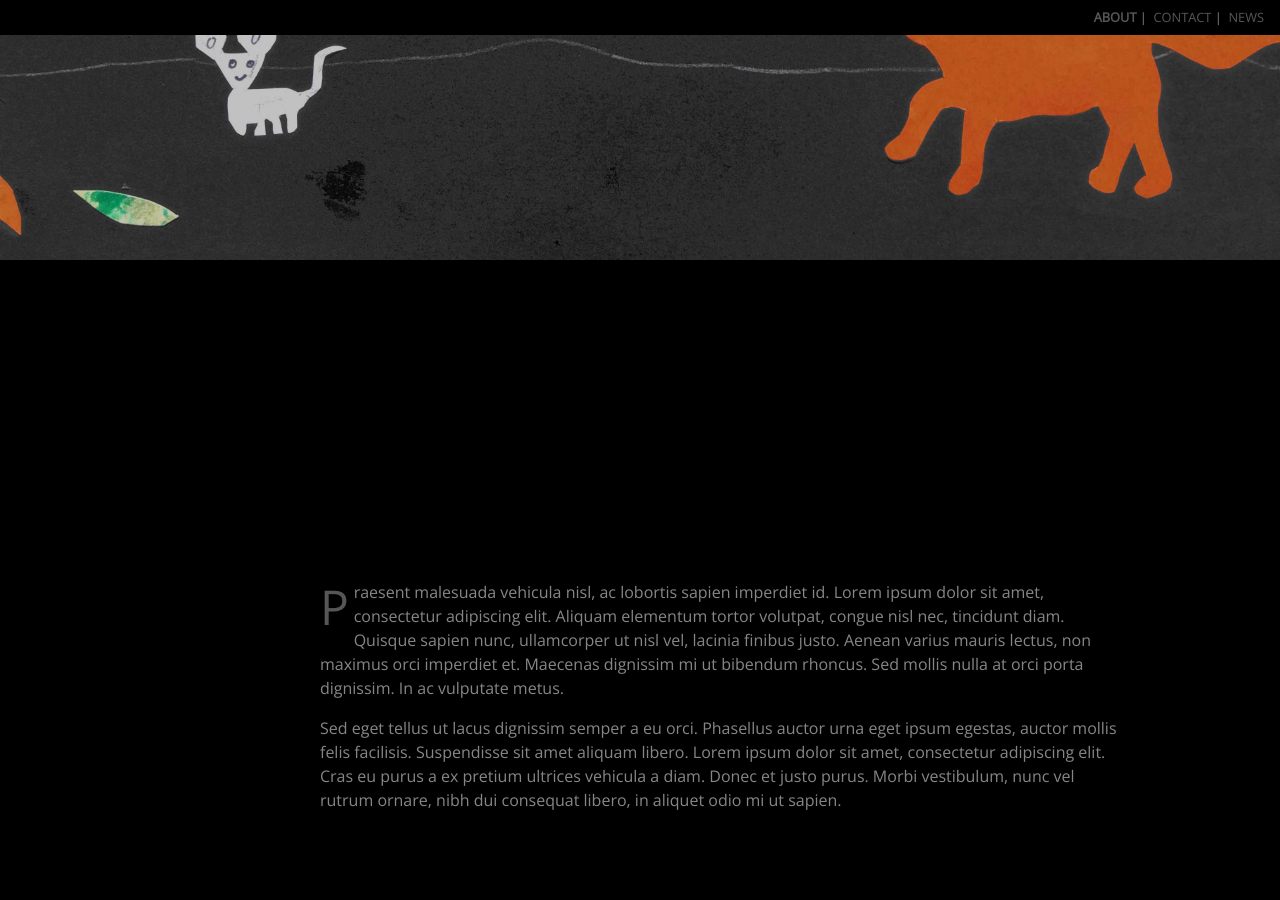
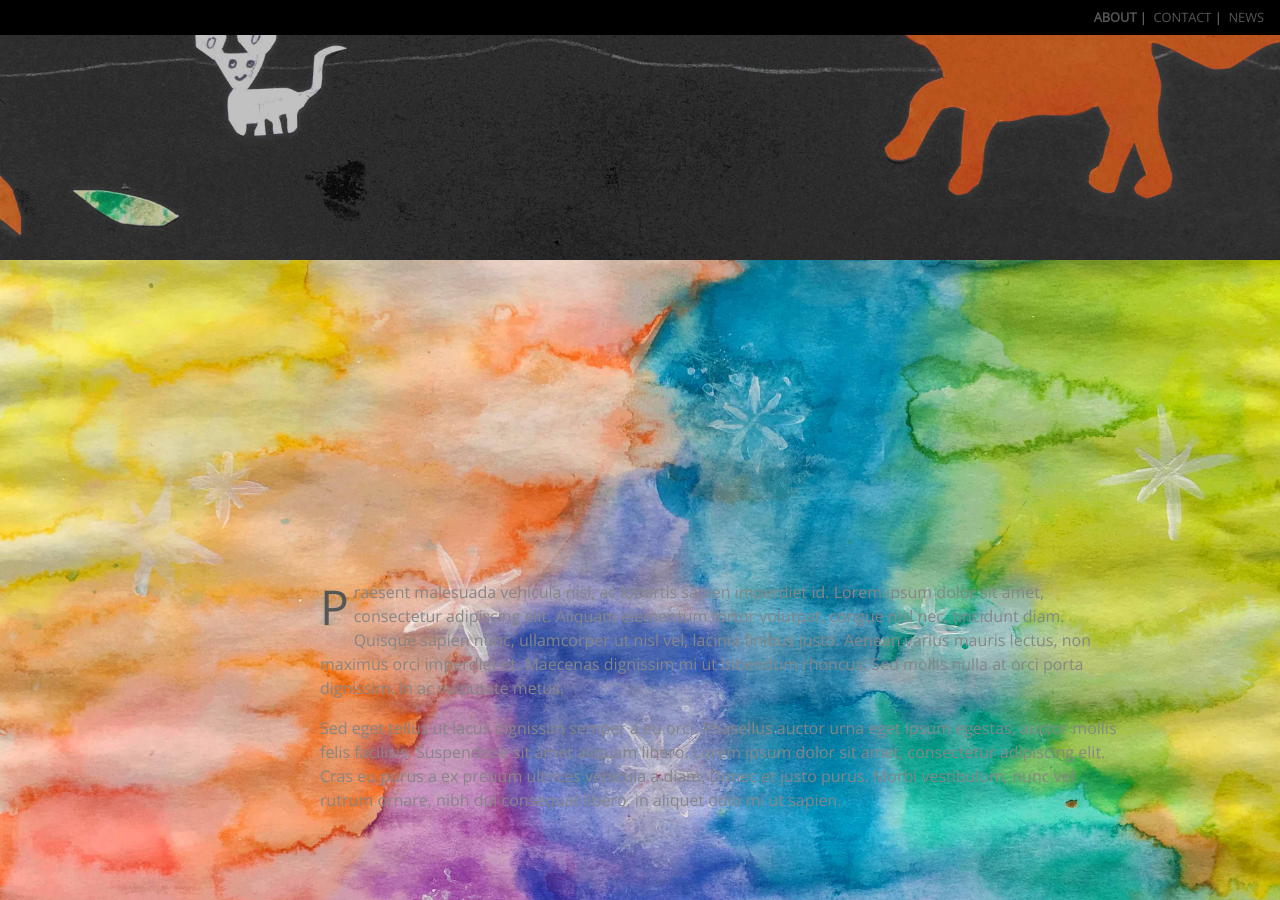
Before and after one commit to JoyceKimberly/SoniaBjornsen, a Jekyll site: the page built from index.md, in a window 1280 px wide and 900 px high, scrolled down 1656 px. Built offline with Jekyll 4.4.1, drawn with Linux system fonts in a browser that asks for light colours; nearby versions of some CDN libraries; the repository's description, which GitHub fills in, is left out.

Commit message:
Background

```diff
--- a/assets/css/style.scss
+++ b/assets/css/style.scss
@@ -80,7 +80,7 @@ p:last-of-type {
   background-position: left bottom;
   background-size: cover;
 }
-.block:nth-of-type(4) {
+.block:nth-of-type(3) {
   background-image: url("../img/SoniaBackground-03.jpg");
   background-repeat: no-repeat;
   background-position: left bottom;
```
